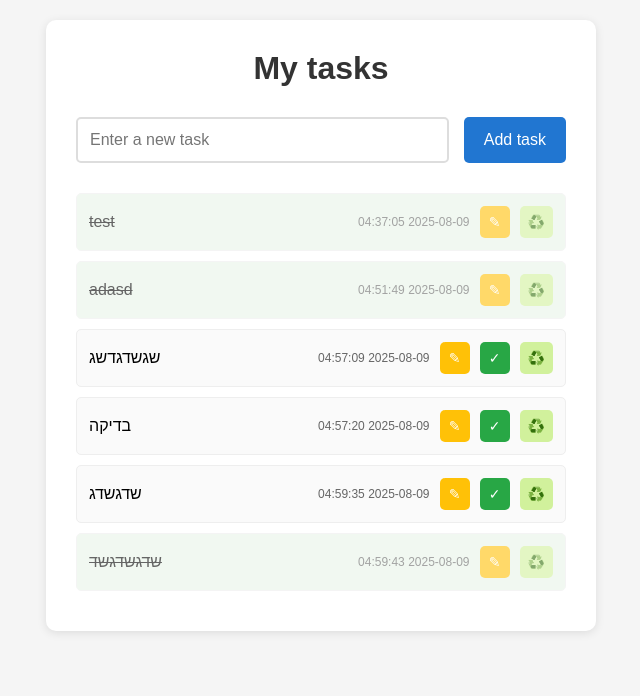
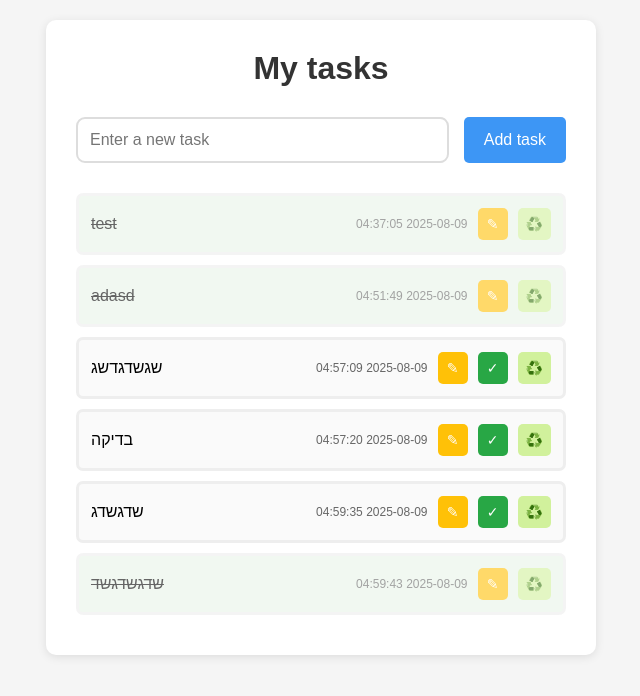
Before and after one commit to blindka/Taskmanager, a Flask app: page / in a window 1280 px wide. Shown: the top 696 px of the page, without its empty margins (319-959 px from the left). Run offline with Flask 3, Linux system fonts and the light colour scheme; some libraries are stand-ins or nearby versions.

Commit message:
changes in css file

```diff
--- a/static/style.css
+++ b/static/style.css
@@ -42,18 +42,18 @@ h1 {
     /*flex - allows the input to grow and shrink as needed*/
     padding: 12px;
     border: 2px solid #ddd;
-    border-radius: 5px;
+    border-radius: 9px;
     font-size: 16px;
 }
 
 .add-form button {
     padding: 12px 20px;
-    background: #2176d1;
+    background: #3d96f5;
     color: white;
     border: none;
     border-radius: 5px;
-    cursor: pointer;
-    /*cursor - changes the mouse pointer when hovering over the element*/
+    cursor: pointer;    /*cursor - changes the mouse pointer when hovering over the element*/
+    border-radius: thin;
     font-size: 16px;
 }
 
@@ -68,8 +68,8 @@ h1 {
     /*justify-content - aligns items along the main axis*/
     align-items: center;
     padding: 12px;
-    border: 1px solid #eee;
-    border-radius: 5px;
+    border: 3px solid #eee;
+    border-radius: 7px;
     margin-bottom: 10px;
     background: #fafafa;
 }
```
